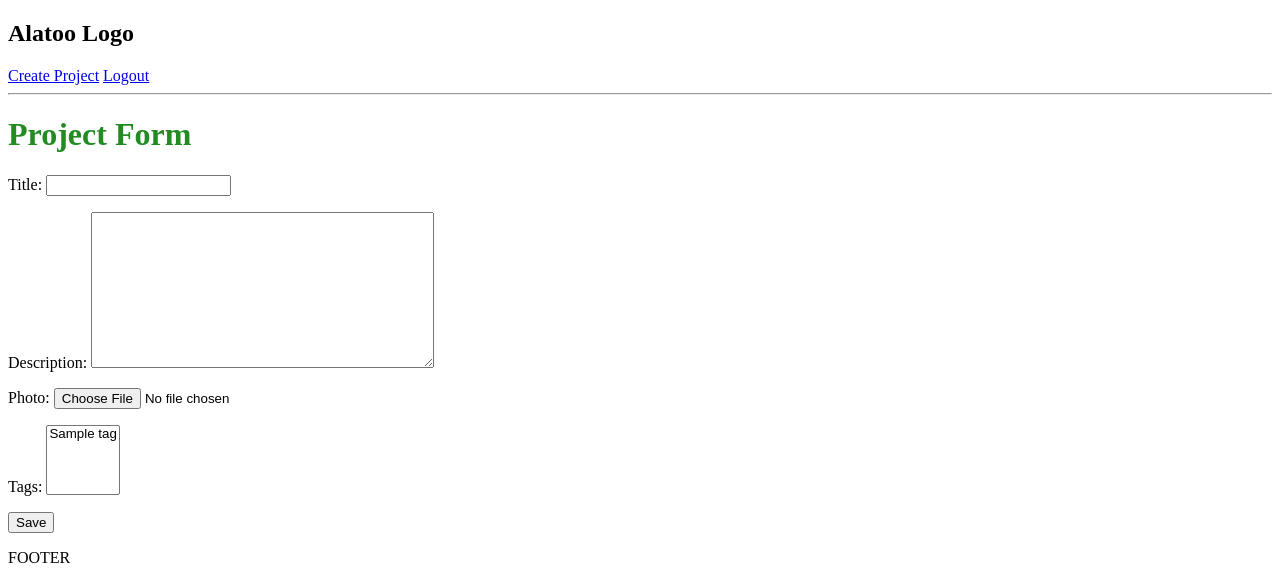
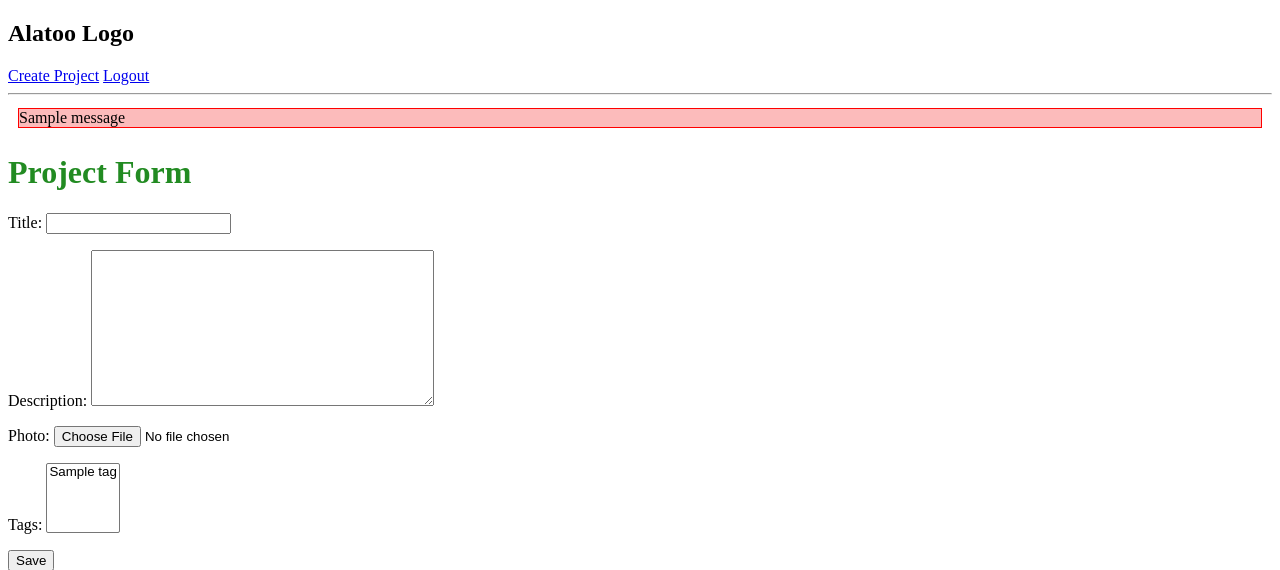
Before and after one commit to zhavlon-khamidov/DevSearchProject, a Django app: page /create-project/ in a window 1280 px wide. Shown: the top 570 px of the page. Run offline with Django 4.2, Linux system fonts and the light colour scheme; a user stored in the database is signed in; tables that the repository leaves empty hold one stand-in row (values such as "Sample post"); one stand-in notice (Sample message) is shown.

Commit message:
login/logout intro

```diff
--- a/templates/main.html
+++ b/templates/main.html
@@ -12,6 +12,25 @@
 <body>
     {% include 'header.html' %}
 
+    {% if messages %}
+<style>
+    ul.messages {
+        list-style-type: none;
+        padding: 5px;
+        margin:5px;
+    }
+    ul.messages > li {
+        border: 1px solid red;
+        background-color: #fcbbbb;
+    }
+</style>
+
+<ul class="messages">
+    {% for message in messages %}
+    <li{% if message.tags %} class="{{ message.tags }}"{% endif %}>{{ message }}</li>
+    {% endfor %}
+</ul>
+{% endif %}
     {% block content %}
     <p>test content</p>
     {% endblock content%}
```
